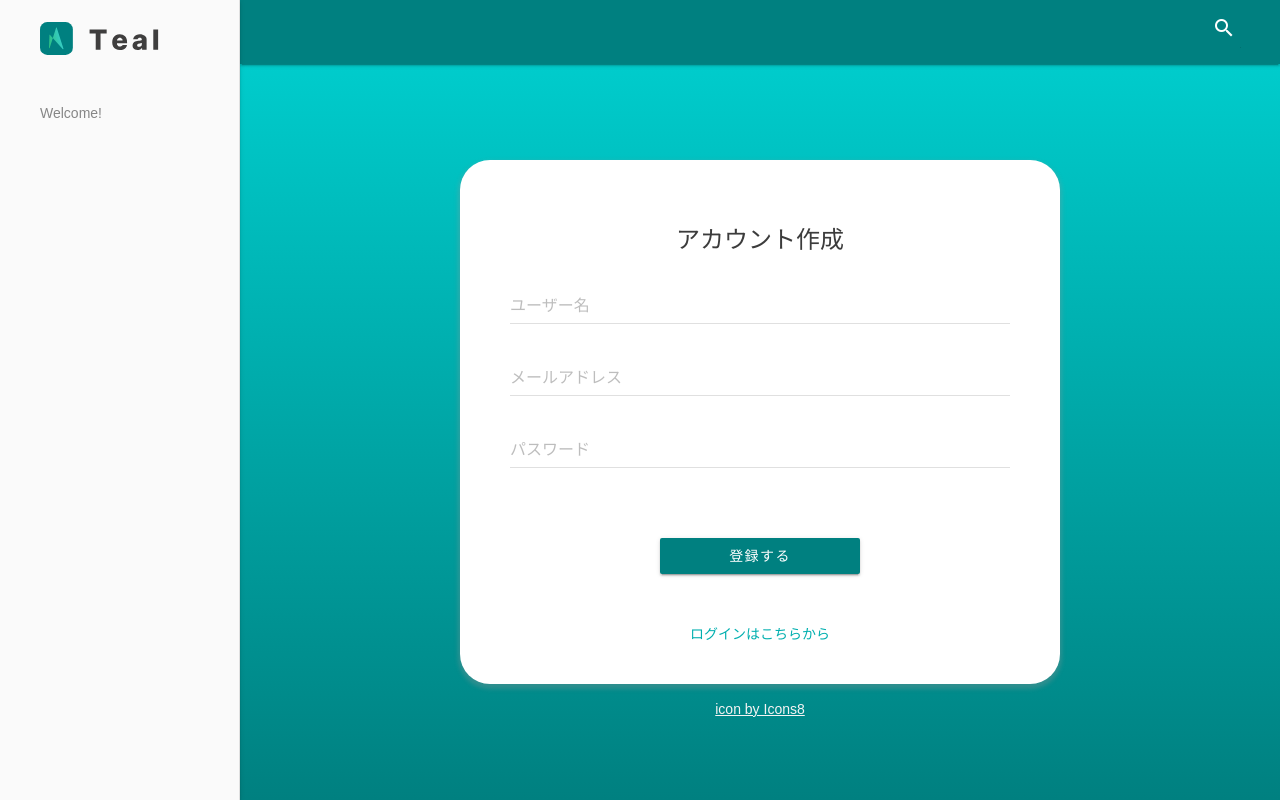
After one commit to UmiirosoftTeal/Umiirosoft-Teal, a Flask app: page /signup in a window 1280 px wide. The commit adds this page. Run offline with Flask 2, Linux system fonts and the light colour scheme.

Commit message:
add 色々

```diff
--- a/app.py
+++ b/app.py
@@ -2,16 +2,130 @@
 # Copyright 2022 Umiirosoft.
 
 from flask import Flask, render_template, request, redirect
+from flask_sqlalchemy import SQLAlchemy
+from flask_login import LoginManager, UserMixin, login_user, login_required, logout_user, current_user
+from werkzeug.security import generate_password_hash, check_password_hash
 
 app = Flask(__name__)
+
+# データベース作成 / 設定
+app.config['SQLALCHEMY_DATABASE_URI'] = 'sqlite:///postData.db'
+app.config['SECRET_KEY'] = '5730292743938474948439320285857603'
+app.config['SQLALCHEMY_TRACK_MODIFICATIONS'] = False
+db = SQLAlchemy(app)
+
+
+login_manager = LoginManager()
+login_manager.init_app(app)
+
+
+@login_manager.user_loader
+def load_user(user_id):
+    return User.query.get(int(user_id))
+
+
+# Tweetデータ
+class Post(db.Model):
+    id = db.Column(db.Integer, primary_key=True)
+    postUser = db.Column(db.String(20), nullable=False)
+    postTweet = db.Column(db.String(280), nullable=True)
+    videoUrl = db.Column(db.Text)
+    imgUrl = db.Column(db.Text)
+
+# ログインデータ
+
+
+class User(UserMixin, db.Model):
+    id = db.Column(db.Integer, primary_key=True)
+    username = db.Column(db.String(50), nullable=False, unique=True)
+    userdetail = db.Column(db.Text)
+    useremail = db.Column(db.String(100), nullable=False, unique=True)
+    password = db.Column(db.String(25), nullable=False)
+
 
 @app.route('/')
 def redirect_func():
     return redirect('/home')
 
-@app.route('/home')
+
+@app.route('/home', methods=['GET', 'POST'])
+@login_required  # ログインチェック
 def home():
-    return render_template('index.html')
+    if request.method == 'GET':
+        tweets = Post.query.order_by(Post.id.desc()).all()
+        return render_template('index.html', tweets=tweets)
+
+    else:
+        postUser = current_user.username
+        postTweet = request.form.get('postTweet')
+        videoUrl = "test"  # request.files['videoUrl']
+        imgUrl = "test"  # request.files['imgUrl']
+
+        new_post = Post(postUser=postUser, postTweet=postTweet,
+                        videoUrl=videoUrl, imgUrl=imgUrl)
+
+        db.session.add(new_post)
+        db.session.commit()
+
+        return redirect('/home')
+
+
+@app.route('/about')
+def about():
+    return render_template('about.html')
+
+
+@app.route('/signin', methods=['GET', 'POST'])
+def signin():
+    if request.method == 'POST':
+        useremail = request.form.get('useremail')
+        password = request.form.get('password')
+
+        # Userテーブルからusernameに一致するユーザを取得
+        user = User.query.filter_by(useremail=useremail).first()
+        if check_password_hash(user.password, password):
+            login_user(user)
+            return redirect('/home')
+
+        else:
+            return redirect('/signin')
+
+    else:
+        return render_template('signin.html')
+
+
+@app.route('/signup', methods=['GET', 'POST'])
+def signup():
+    if request.method == 'POST':
+        username = request.form.get('username')
+        useremail = request.form.get('useremail')
+        password = request.form.get('password')
+        userdetail = " "
+
+        new_user = User(username=username, useremail=useremail, userdetail=userdetail,
+                        password=generate_password_hash(password, method='sha256'))  # パスワードをハッシュ値に変換
+        db.session.add(new_user)
+        db.session.commit()
+
+        return redirect('/signin')
+
+    else:
+        return render_template('signup.html')
+
+
+@app.route('/logout')
+@login_required  # ログインチェック
+def logout():
+    logout_user()
+    return redirect('/about')
+
+# ログイン前はリダイレクト
+
+
+@login_manager.unauthorized_handler
+def unauthorized():
+    return redirect('/about')
+
 
 if __name__ == '__main__':
     app.run(debug=True, host='0.0.0.0', port=80)
--- a/static/style.css
+++ b/static/style.css
@@ -9,7 +9,7 @@
     --tealBlue: #71aef9;
     --tealGreen: #7be975;
     --tealOrange: #eebb56;
-    --tealBoxShadow: #86868643 0px 2px 3px 1.5px;
+    --tealBoxShadow: #86868643 0px 2px 3px 2px;
 }
 body {
     font-family: 'Inter', sans-serif;
@@ -38,12 +38,21 @@ body {
     color: var(--textColor_D)
 }
 .tweet-item {
-    width: 50%;
+    width: 40%;
     margin: 15px;
-    margin-bottom: 5px;
-    padding: 10px;
+    padding: 15px;
+    word-break: break-all;
     background: rgb(255, 255, 255);
+}
+.shadow {
     box-shadow: var(--tealBoxShadow);
+}
+.btn-cover {
+    display: flex;
+    justify-content: right;
+}
+#tweetPush {
+    background:var(--tealThemaColor);
 }
 @media screen and (max-width: 1500px) {
     .tweet-item {
@@ -57,7 +66,13 @@ body {
         margin: 15px;
     }
 }
+@media screen and (max-width: 1024px) {
+    .postTools {
+        display: none;
+    }
+}
 .mdl-js-textfield, .mdl-textfield__input {
+    font-size: 20px;
     width: 100%;
     resize:none;
 }
@@ -84,3 +99,84 @@ td {
     padding-top: 10px;
     vertical-align: top;
 }
+
+.about-container {
+    width: 100%;
+    height: 100%;
+    margin: 0px;
+    padding: 0px;
+    display: flex;
+    flex-direction: column;
+    justify-content: center;
+    align-items: center;
+    background: -moz-linear-gradient(top, rgb(179, 174, 231) 0%, rgb(104, 193, 226) 100%); /*古いFireFox向け*/
+    background: -webkit-linear-gradient(top, rgb(221, 174, 231) 0%, rgb(104, 193, 226) 100%); /*古いSafariなど向け*/
+    filter: progid:DXImageTransform.Microsoft.Gradient(startColorstr='gold', endColorstr='orange', GradientType=0 );/*IE9以下向け*/
+    background: linear-gradient(to bottom, #00cccc 0%, #008080 100%);/*正規指定*/
+}
+.about-item {
+    background: rgb(255, 255, 255);
+    color: rgb(60, 60, 60);
+    box-shadow: rgba(149, 149, 149, 0.311) 0px 3px 4px 2px;
+    padding: 40px;
+    padding-left: 50px;
+    padding-right: 50px;
+    margin: 15px;
+    border-radius: 30px;
+    text-align: center;
+    width: 500px;
+}
+@media screen and (max-width: 650px) {
+    .about-item{
+        width: 75%;
+    }
+}
+.icon_p {
+    width: 45px;
+}
+.about_world {
+    width: 50%;
+}
+.about-item h2 {
+    font-size: 35px;
+    font-weight: bold;
+    vertical-align: middle;
+    letter-spacing: 1px;
+}
+.about-item p {
+    font-size: 16px;
+    font-weight: medium;
+    letter-spacing: 0.8px;
+    margin-bottom: 3px;
+}
+.about-item .mdl-button {
+    width: 40%;
+    margin:10px;
+    margin-top: 50px;
+    margin-bottom: 30px;
+    background-color:var(--tealThemaColor);
+    font-weight: medium;
+    letter-spacing: 1.4px;
+}
+.about-item .mdl-button:hover {
+    background-color:var(--tealColor1);
+}
+.about-item a {
+    color: var(--tealColor1);
+    text-decoration: none;
+}
+span {
+    display: inline-block;
+}
+.links{
+    color: #f4f4f4;
+}
+
+/* jquery を使った手法 */
+.tweet-item.is-empty {
+    height: 0;
+    padding-top: 0;
+    padding-bottom: 0;
+    margin-top: 0;
+    margin-bottom: 0;
+}
--- a/templates/base.html
+++ b/templates/base.html
@@ -11,6 +11,7 @@
     <link rel="stylesheet" href="https://fonts.googleapis.com/icon?family=Material+Icons">
     <link rel="stylesheet" href="https://code.getmdl.io/1.3.0/material.indigo-pink.min.css">
     <script defer src="https://code.getmdl.io/1.3.0/material.min.js"></script>
+    <script src="https://ajax.googleapis.com/ajax/libs/jquery/3.6.0/jquery.min.js"></script>
 
     <link rel="stylesheet" href="{{ url_for('static', filename='style.css') }}">
     <link rel="manifest" href="{{ url_for('static', filename='manifest.json') }}">
@@ -23,30 +24,38 @@
         <header class="mdl-layout__header">
             <div class="mdl-layout__header-row">
                 <div class="mdl-layout-spacer"></div>
-                <div class="mdl-textfield mdl-js-textfield mdl-textfield--expandable mdl-textfield--floating-label mdl-textfield--align-right">
+                <div
+                    class="mdl-textfield mdl-js-textfield mdl-textfield--expandable mdl-textfield--floating-label mdl-textfield--align-right">
                     <label class="mdl-button mdl-js-button mdl-button--icon" for="fixed-header-drawer-exp">
                         <i class="material-icons">search</i>
                     </label>
                     <div class="mdl-textfield__expandable-holder">
-                        <input class="mdl-textfield__input" type="text" name="sample" id="fixed-header-drawer-exp">
+                        <input class="mdl-textfield__input" placeholder="キーワード検索" type="text" name="sample"
+                            id="fixed-header-drawer-exp">
                     </div>
                 </div>
             </div>
         </header>
         <div class="mdl-layout__drawer">
-            <span class="mdl-layout-title center"><img width="120px" src="{{ url_for('static', filename='images/logo.svg') }}"></span>
+            <span class="mdl-layout-title center"><img width="120px"
+                    src="{{ url_for('static', filename='images/logo.svg') }}"></span>
             <nav class="mdl-navigation">
-                <a class="mdl-navigation__link" href="">見つける</a>
-                <a class="mdl-navigation__link" href="">トレンド</a>
-                <a class="mdl-navigation__link" href="">通知</a>
-                <a class="mdl-navigation__link" href="">プロフィール</a>
-                <a class="mdl-navigation__link" href="">その他</a>
+                {% if current_user.is_anonymous %}
+                <a class="mdl-navigation__link" href="/about">Welcome!</a>
+                {% else %}
+                <a class="mdl-navigation__link" href="/home">見つける</a>
+                <a class="mdl-navigation__link" href="/home/trend">トレンド</a>
+                <a class="mdl-navigation__link" href="/home/notifications">通知</a>
+                <a class="mdl-navigation__link" href="home/username">プロフィール</a>
+                <a class="mdl-navigation__link" href="/home/other">その他</a>
+                <a class="mdl-navigation__link" href="/logout">ログアウト</a>
+                {% endif %}
             </nav>
         </div>
         <main class="mdl-layout__content">
-            <div class="page-content">
-                {% block body %}{% endblock %}
-            </div>
+
+            {% block body %}{% endblock %}
+
         </main>
     </div>
     <script>
--- /dev/null
+++ b/templates/signup.html
@@ -0,0 +1,30 @@
+{% extends 'base.html' %}
+
+{% block body %}
+<div class="about-container">
+    <div class="about-item">
+        <h4><span>アカウント作成</span></h4>
+
+        <form method="POST" enctype="multipart/form-data">
+            <div class="mdl-textfield mdl-js-textfield">
+                <input name="username" class="mdl-textfield__input" type="text" id="sample1">
+                <label class="mdl-textfield__label" for="sample1">ユーザー名</label>
+            </div>
+            <div class="mdl-textfield mdl-js-textfield">
+                <input name="useremail" class="mdl-textfield__input" type="email" id="sample1">
+                <label class="mdl-textfield__label" for="sample1">メールアドレス</label>
+            </div>
+            <div class="mdl-textfield mdl-js-textfield">
+                <input name="password" class="mdl-textfield__input" type="password" id="sample1">
+                <label class="mdl-textfield__label" for="sample1">パスワード</label>
+            </div>
+            <button type="submit" href="/signup" class="mdl-button mdl-js-button mdl-button--raised mdl-button--colored">
+                登録する
+            </button>
+        </form>
+        <br>
+        <a href="/signin">ログインはこちらから</a>
+    </div>
+    <a class="links" target="_blank" href="https://icons8.com/icon/7kniG694XSWX/partying-face">icon by Icons8</a>
+</div>
+{% endblock %}
```
Also changed, not shown: templates/about.html (added, +18 -0 lines), templates/index.html (+54 -8 lines), templates/signin.html (added, +26 -0 lines), postData.db (added), static/images/about_world.svg (added), static/images/icon_p.png (added).
